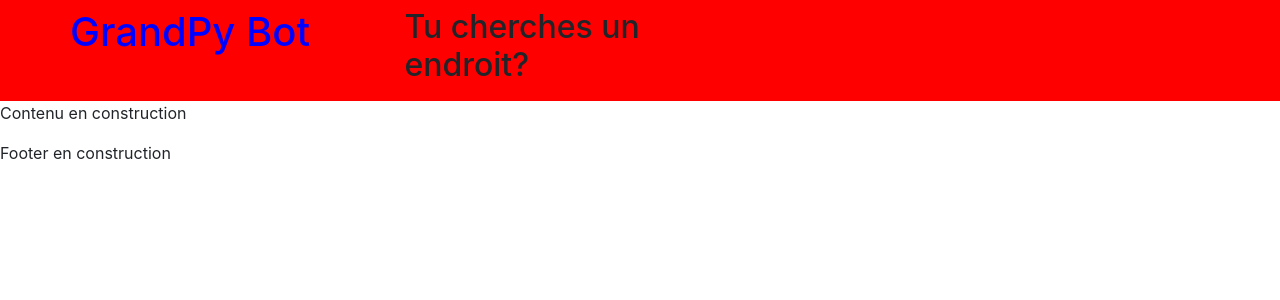
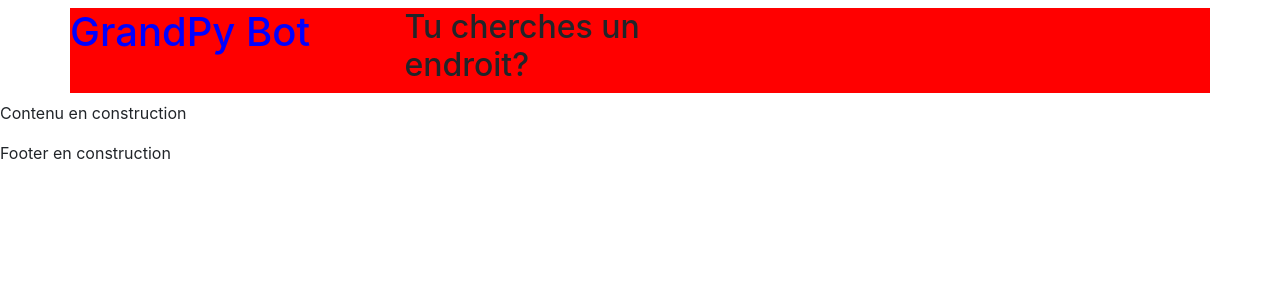
Before and after one commit to JN-Lab/OC-Pr7-GrandPyBot, a Flask app: page / in a window 1280 px wide. Shown: the top 300 px of the page. Run offline with Flask 2, Linux system fonts and the light colour scheme; some libraries are stand-ins or nearby versions.

Commit message:
custom.js file added but empty

```diff
--- a/botapp/static/css/custom.css
+++ b/botapp/static/css/custom.css
@@ -1,7 +1,9 @@
-.navbar {
+.container
+{
   background-color: red;
 }
 
-h1 {
+h1
+{
   color: blue;
 }
--- a/botapp/templates/base.html
+++ b/botapp/templates/base.html
@@ -13,7 +13,7 @@
     <link rel="stylesheet" href="https://stackpath.bootstrapcdn.com/bootstrap/4.1.1/css/bootstrap.min.css" integrity="sha384-WskhaSGFgHYWDcbwN70/dfYBj47jz9qbsMId/iRN3ewGhXQFZCSftd1LZCfmhktB" crossorigin="anonymous">
 
     <!-- Custom CSS -->
-    <link href="{{ url_for('static', filename='css/custom.css')}}" rel="stylesheet">
+    <link rel="stylesheet" href="{{ url_for('static', filename='css/custom.css') }}">
   </head>
   <body>
     <nav class="navbar navbar-expand">
```
Also changed, not shown: botapp/static/js/custom.js (added).
